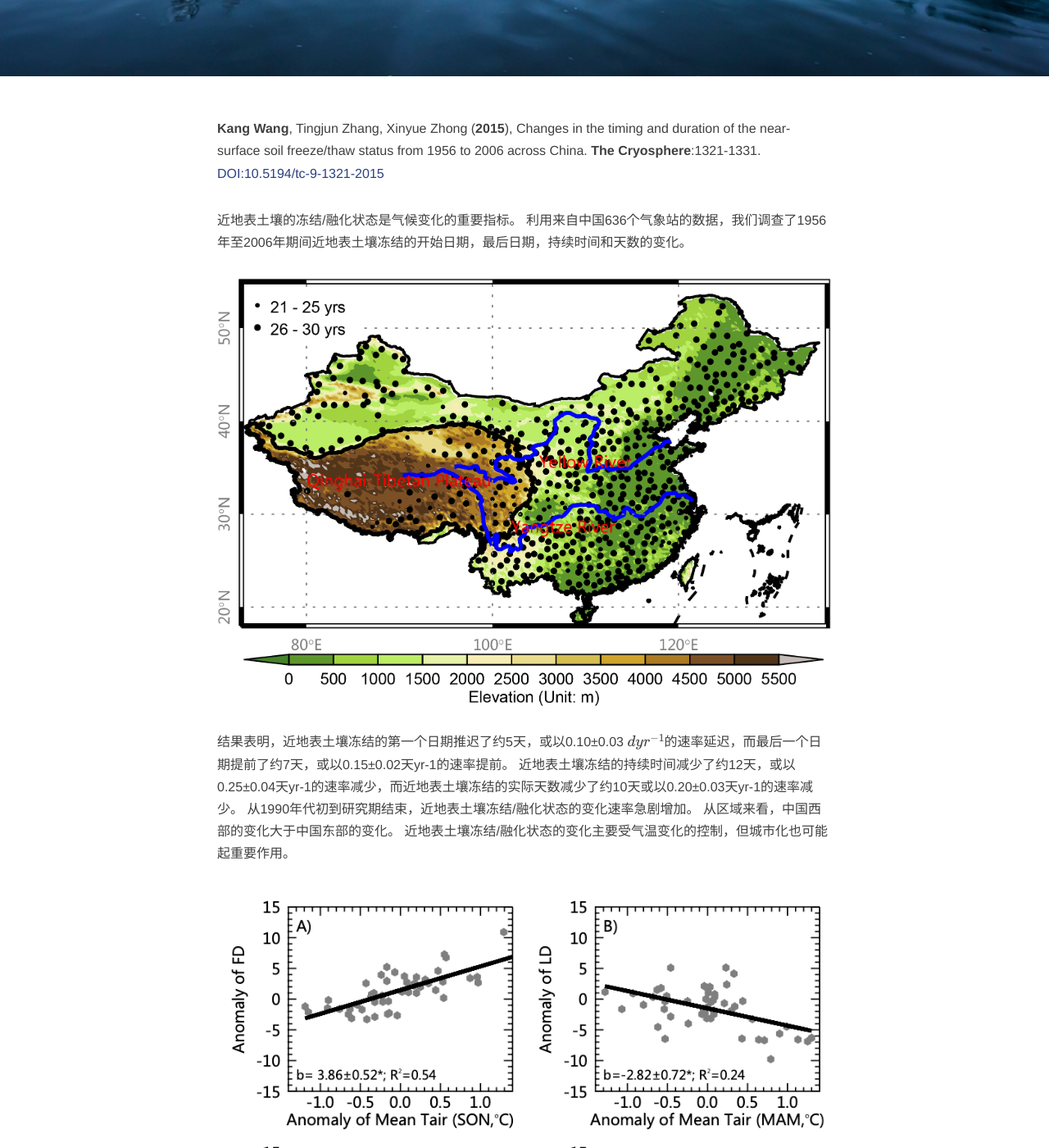
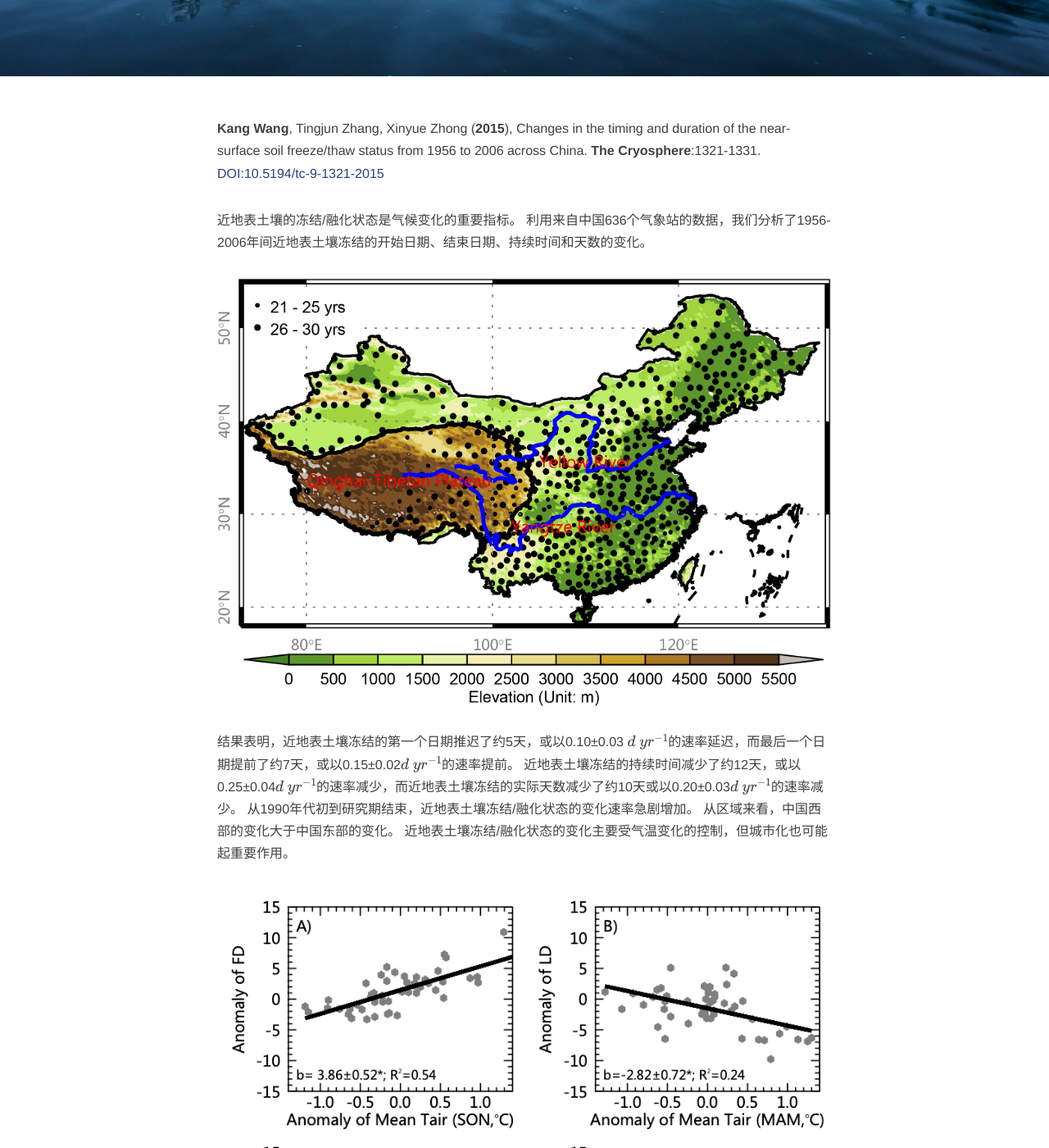
Before and after one commit to CryoECNU/cryoecnu.github.io, a Jekyll site: the page built from _posts/2021-02-13-Freeze_Thaw_Changes_China.md, in a window 1280 px wide and 1400 px high, scrolled down 506 px. Shown: the whole window at 82% size. Built offline with Jekyll 4.4.1, drawn with Linux system fonts in a browser that asks for light colours; nearby versions of some CDN libraries; formulas are drawn with MathJax 3; comment, search, counter and statistics services are not loaded.

Commit message:
Update 2021-02-13-Freeze_Thaw_Changes_China.md

```diff
--- a/_posts/2021-02-13-Freeze_Thaw_Changes_China.md
+++ b/_posts/2021-02-13-Freeze_Thaw_Changes_China.md
@@ -15,14 +15,14 @@ Changes in the timing and duration of the near-surface soil freeze/thaw status f
 [DOI:10.5194/tc-9-1321-2015](https://doi.org/10.5194/tc-9-1321-2015)
 
 近地表土壤的冻结/融化状态是气候变化的重要指标。
-利用来自中国636个气象站的数据，我们调查了1956年至2006年期间近地表土壤冻结的开始日期，最后日期，持续时间和天数的变化。
+利用来自中国636个气象站的数据，我们分析了1956-2006年间近地表土壤冻结的开始日期、结束日期、持续时间和天数的变化。
 
 <center>
 <p><img src="/img/WeChatWorkScreenshot_164da453-7ee9-4dfc-af5b-d62a89055f2a.png" align="center"></p>
 </center>
 
-结果表明，近地表土壤冻结的第一个日期推迟了约5天，或以0.10±0.03 $$ d yr^{-1} $$的速率延迟，而最后一个日期提前了约7天，或以0.15±0.02天yr-1的速率提前。
-近地表土壤冻结的持续时间减少了约12天，或以0.25±0.04天yr-1的速率减少，而近地表土壤冻结的实际天数减少了约10天或以0.20±0.03天yr-1的速率减少。
+结果表明，近地表土壤冻结的第一个日期推迟了约5天，或以0.10±0.03 $$ d~yr^{-1} $$的速率延迟，而最后一个日期提前了约7天，或以0.15±0.02$$ d~yr^{-1} $$的速率提前。
+近地表土壤冻结的持续时间减少了约12天，或以0.25±0.04$$ d~yr^{-1} $$的速率减少，而近地表土壤冻结的实际天数减少了约10天或以0.20±0.03$$ d~yr^{-1} $$的速率减少。
 从1990年代初到研究期结束，近地表土壤冻结/融化状态的变化速率急剧增加。
 从区域来看，中国西部的变化大于中国东部的变化。
 近地表土壤冻结/融化状态的变化主要受气温变化的控制，但城市化也可能起重要作用。
```
